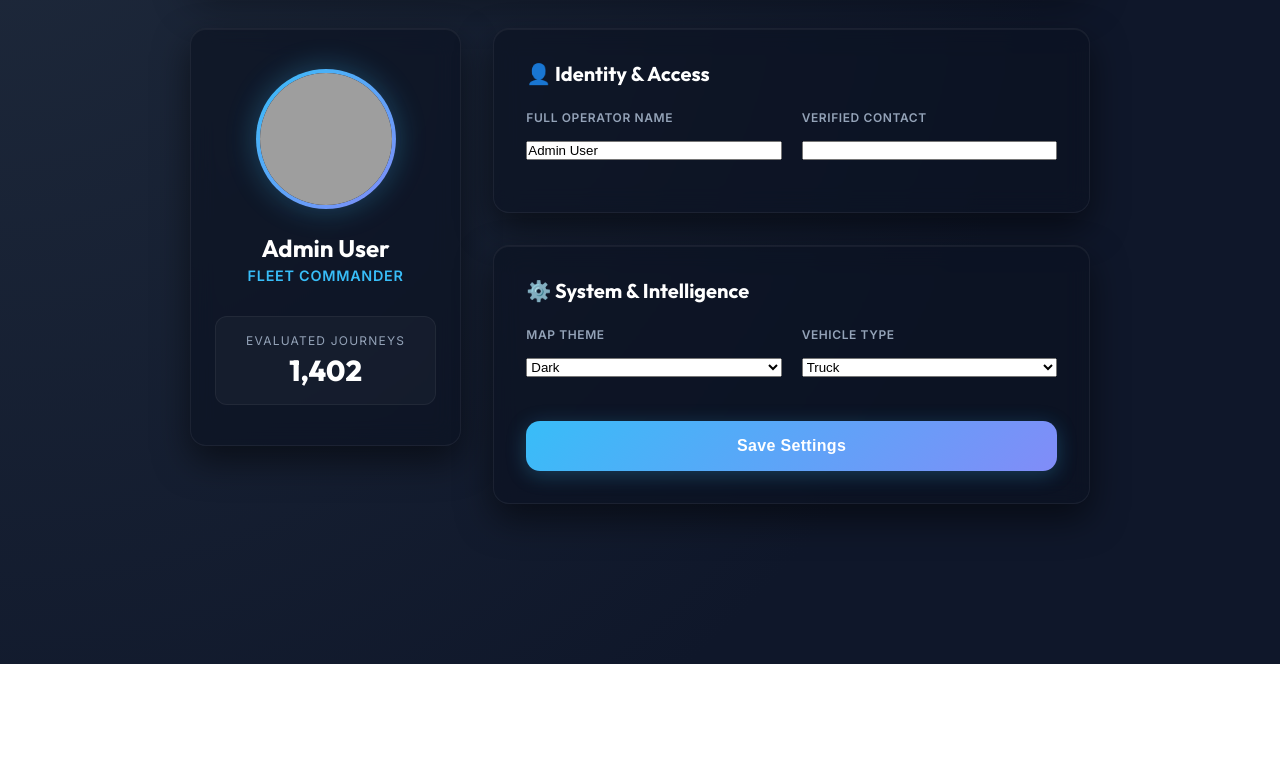
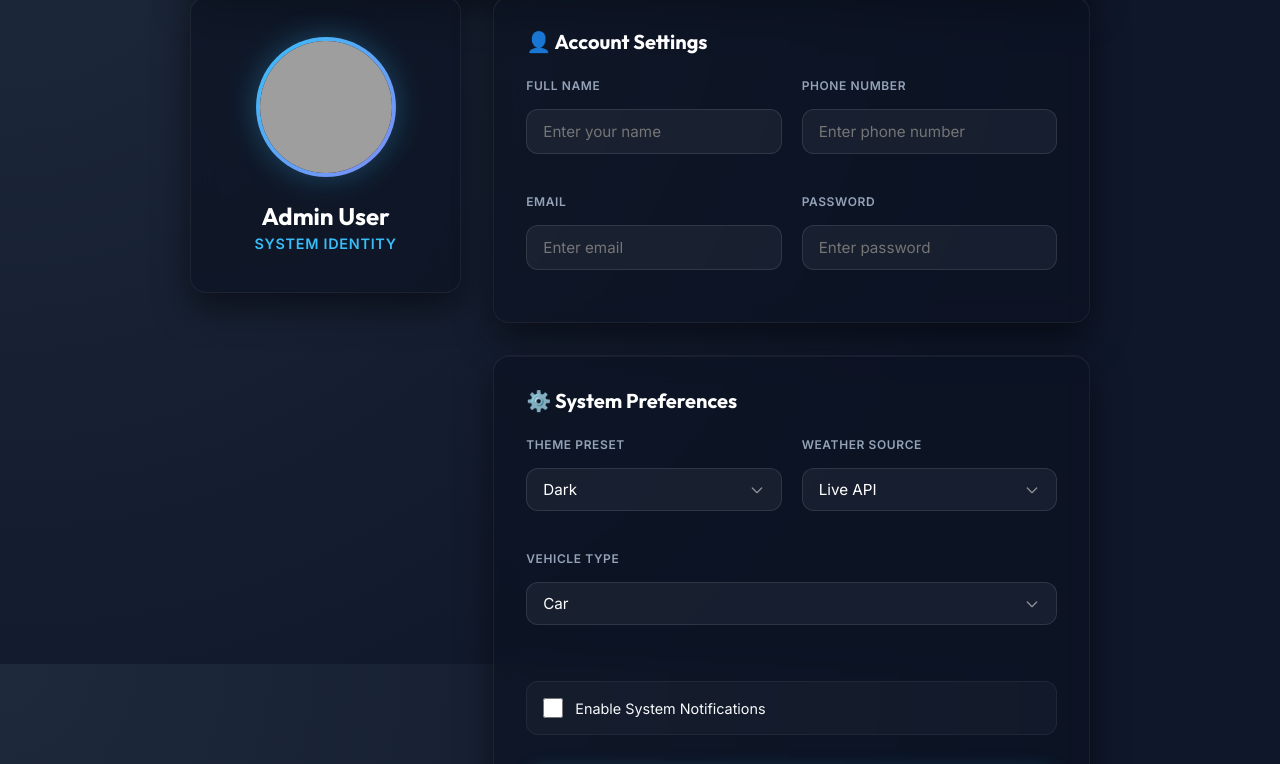
Before and after one commit to Saptomita/RoutePilot_AI-, a website built with Vite: page profile.html in a window 1280 px wide. Shown: the part 136-900 px from the top of the page. Before the commit the page ends 800 px from the top, so only its background shows below. Built offline with nearby package versions, Linux system fonts and the light colour scheme; grey boxes are pictures that could not be loaded.

Commit message:
fixed bugs

```diff
--- a/profile.html
+++ b/profile.html
@@ -1,40 +1,28 @@
 <!DOCTYPE html>
-
 <html lang="en">
 
 <head>
   <meta charset="UTF-8" />
   <meta name="viewport" content="width=device-width, initial-scale=1.0" />
-  <title>System Configuration | RoutePilot AI</title>
+  <title>RoutePilot AI | Settings</title>
 
-  <!-- Global Stylesheet -->
-
+  <!-- CSS -->
   <link rel="stylesheet" href="./src/style.css" />
-  <!-- Profile-specific Styles -->
   <link rel="stylesheet" href="./src/profile.css" />
 
-  <!-- Google Fonts -->
-
-  <link rel="preconnect" href="https://fonts.googleapis.com">
-  <link rel="preconnect" href="https://fonts.gstatic.com" crossorigin>
   <link
-    href="https://fonts.googleapis.com/css2?family=Inter:wght@400;500;600;700;800&family=Outfit:wght@400;500;600;700;800&display=swap"
-    rel="stylesheet">
+    href="https://fonts.googleapis.com/css2?family=Inter:wght@400;500;600;700&family=Outfit:wght@400;500;600;700;800&display=swap"
+    rel="stylesheet" />
 </head>
 
 <body class="profile-layout">
   <div id="app" class="profile-container">
-
-    <!-- Header -->
-    <header class="settings-header">
-      <div class="logo-group">
-        <img src="./logo.png" alt="RoutePilot" class="settings-logo-img" />
+    <main class="profile-shell">
+      <header class="settings-header glass-panel">
         <div class="logo">
           <h1>RoutePilot <span class="accent">Settings</span></h1>
         </div>
-      </div>
-
-      <button id="back-btn" class="settings-nav-btn">
+        <button id="back-btn" class="settings-nav-btn" type="button">
           <svg width="20" height="20" fill="none" stroke="currentColor" viewBox="0 0 24 24">
             <path stroke-linecap="round" stroke-linejoin="round" stroke-width="2" d="M10 19l-7-7m0 0l7-7m-7 7h18"></path>
           </svg>
@@ -43,8 +31,6 @@
       </header>
 
       <div class="profile-grid">
-
-      <!-- Sidebar -->
         <aside class="profile-sidebar">
           <section class="glass-panel identity-card">
             <div class="avatar-container">
@@ -53,85 +39,89 @@
                   alt="Profile Avatar" />
               </div>
             </div>
-
             <h2 id="display-name" class="profile-name">Admin User</h2>
-          <p class="profile-role">Fleet Commander</p>
-
-          <div class="stat-strip">
-            <div class="stat-item">
-              <span class="stat-label">Evaluated Journeys</span>
-              <span class="stat-value">1,402</span>
-            </div>
-          </div>
+            <p class="profile-role">System Identity</p>
           </section>
         </aside>
 
-      <!-- Main Content -->
-      <main class="settings-content">
+        <section class="settings-content">
           <form id="settings-form">
-
-          <!-- Identity -->
-          <section class="glass-panel settings-card">
-            <h3 class="card-title">👤 Identity & Access</h3>
+            <div class="glass-panel settings-card">
+              <h3 class="card-title">👤 Account Settings</h3>
 
               <div class="settings-form-grid">
                 <div class="input-group">
-                <label for="profile-name">Full Operator Name</label>
-                <input type="text" id="profile-name" value="Admin User" />
+                  <label for="profile-name" class="input-label">Full Name</label>
+                  <input id="profile-name" class="input-field" type="text" placeholder="Enter your name" />
                 </div>
 
                 <div class="input-group">
-                <label for="profile-phone">Verified Contact</label>
-                <input type="tel" id="profile-phone" />
+                  <label for="profile-phone" class="input-label">Phone Number</label>
+                  <input id="profile-phone" class="input-field" type="tel" placeholder="Enter phone number" />
+                </div>
+
+                <div class="input-group">
+                  <label for="profile-email" class="input-label">Email</label>
+                  <input id="profile-email" class="input-field" type="email" placeholder="Enter email" />
+                </div>
+
+                <div class="input-group">
+                  <label for="profile-password" class="input-label">Password</label>
+                  <input id="profile-password" class="input-field" type="password" placeholder="Enter password" />
                 </div>
               </div>
-          </section>
+            </div>
 
-          <!-- Preferences -->
-          <section class="glass-panel settings-card" style="margin-top: 32px;">
-            <h3 class="card-title">⚙️ System & Intelligence</h3>
+            <div class="glass-panel settings-card" style="margin-top: 32px;">
+              <h3 class="card-title">⚙️ System Preferences</h3>
 
               <div class="settings-form-grid">
                 <div class="input-group">
-                <label for="theme-preset">Map Theme</label>
-                <select id="theme-preset">
-                  <option>Dark</option>
-                  <option>Light</option>
+                  <label for="theme-preset" class="input-label">Theme Preset</label>
+                  <select id="theme-preset" class="input-field select-field">
+                    <option value="dark">Dark</option>
+                    <option value="light">Light</option>
                   </select>
                 </div>
 
                 <div class="input-group">
-                <label for="vehicle-type">Vehicle Type</label>
-                <select id="vehicle-type">
-                  <option>Truck</option>
-                  <option>Van</option>
+                  <label for="weather-source" class="input-label">Weather Source</label>
+                  <select id="weather-source" class="input-field select-field">
+                    <option value="live">Live API</option>
+                    <option value="simulated">Simulated</option>
                   </select>
+                </div>
+
+                <div class="input-group full-width">
+                  <label for="vehicle-type" class="input-label">Vehicle Type</label>
+                  <select id="vehicle-type" class="input-field select-field">
+                    <option value="car">Car</option>
+                    <option value="bike">Bike</option>
+                    <option value="truck">Truck</option>
+                  </select>
+                </div>
+
+                <div class="full-width" style="margin-top: 16px;">
+                  <label class="toggle-group" for="notifications-toggle">
+                    <input id="notifications-toggle" type="checkbox" />
+                    <span class="toggle-text">Enable System Notifications</span>
+                  </label>
                 </div>
               </div>
 
-            <div class="form-actions" style="margin-top: 24px;">
-              <button type="submit" class="save-btn">Save Settings</button>
+              <div class="form-actions" style="margin-top: 32px;">
+                <button type="submit" class="save-btn">
+                  <span>Save Settings</span>
+                </button>
               </div>
+            </div>
+          </form>
         </section>
-
-        </form>
+      </div>
     </main>
   </div>
 
-  </div>
-
-  <!-- JS -->
-
   <script type="module" src="./src/profile.js"></script>
-
-  <!-- Navigation Fix -->
-
-  <script>
-    document.getElementById('back-btn').addEventListener('click', () => {
-      window.location.href = './index.html';
-    });
-  </script>
-
 </body>
 
 </html>
```
Lines whose indentation alone changed are shown as unchanged.
